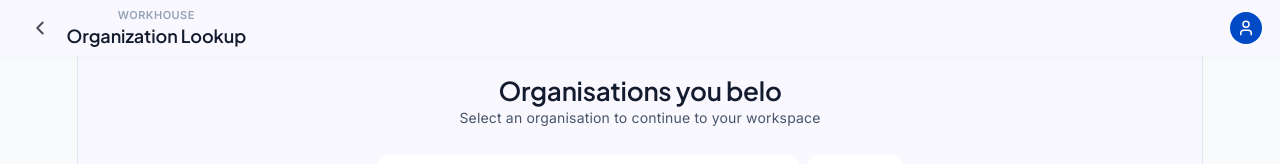
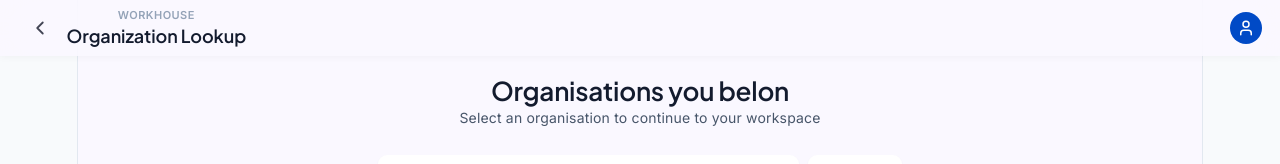
Before and after one commit to Marvin23-pixel/WorkHouse, a React (Vite) app in the folder WorkHouse/: page / in a window 1280 px wide. Both pictures are taken after a click on the button 640 px from the left and 559 px from the top of the page. Shown: the top 164 px of the page. Built offline with nearby package versions, Linux system fonts and the light colour scheme.

Commit message:
push new role

```diff
--- a/WorkHouse/src/Pages/Orglookup.jsx
+++ b/WorkHouse/src/Pages/Orglookup.jsx
@@ -146,7 +146,7 @@ export default function Orglookup({ onBack, onSelectOrg, onJoinOrg }) {
         <div className="ol-content">
           {/* Heading */}
           <div className="ol-heading">
-            <h2 className="ol-heading__title">Organisations you belo</h2>
+            <h2 className="ol-heading__title">Organisations you belon</h2>
             <p className="ol-heading__sub">
               Select an organisation to continue to your workspace
             </p>
```
